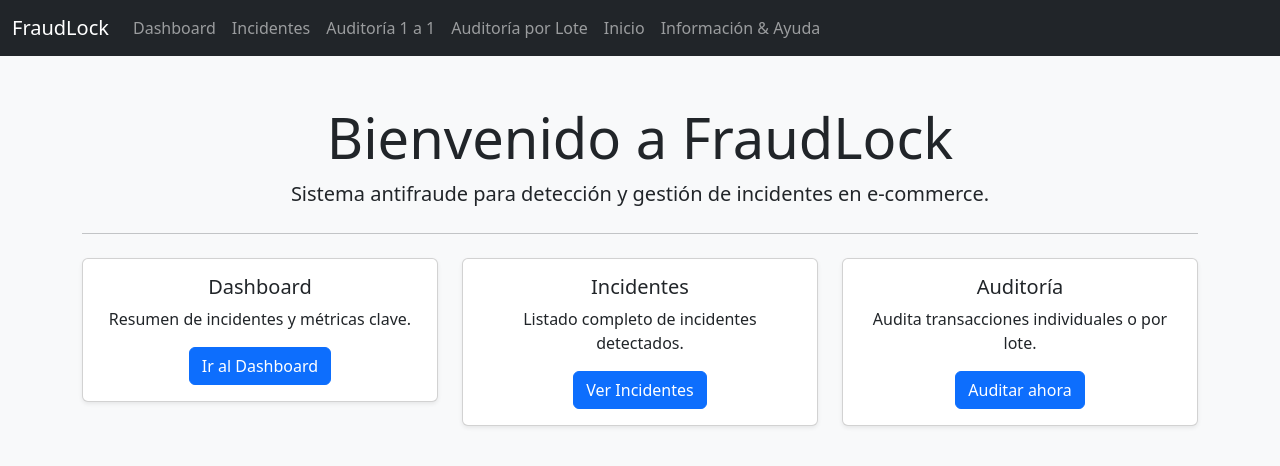
After one commit to Andengineer/MyFraudLock, a Django app: template templates/api/inicio.html in a window 1280 px wide. The commit adds this page. Shown: the top 466 px of the page. Run offline with Django 5.2, Linux system fonts and the light colour scheme; the template is opened without the code that fills it, so the values that code supplies are empty.

Commit message:
1. Pantalla Ayuda 2. Pantalla Inicio

```diff
--- a/api/urls.py
+++ b/api/urls.py
@@ -1,13 +1,13 @@
 from django.urls import path, include
 from rest_framework.routers import DefaultRouter
-from .views import UsuarioViewSet, TransaccionViewSet, IncidenteViewSet, AuditoriaView, dashboard_view, incidentes_view, incidente_detalle_view, auditoria_view, auditoria_lote_view, configuracion_front, ConfiguracionViewSet
+from .views import UsuarioViewSet, TransaccionViewSet, IncidenteViewSet, AuditoriaView, dashboard_view, incidentes_view, \
+    incidente_detalle_view, auditoria_view, auditoria_lote_view, configuracion_front, ConfiguracionViewSet, inicio_view, ayuda_view
 
 router = DefaultRouter()
 router.register(r'usuarios', UsuarioViewSet)
 router.register(r'transacciones', TransaccionViewSet)
 router.register(r'incidentes', IncidenteViewSet)
 router.register(r'configuracion', ConfiguracionViewSet)
-
 
 urlpatterns = [
     path('', include(router.urls)),
@@ -18,4 +18,6 @@ urlpatterns = [
     path('incidentes-listado/', incidentes_view, name='incidentes_listado'),
     path('incidentes/<int:incidente_id>/detalle/', incidente_detalle_view, name='incidente_detalle'),
     path('configuracion-front/', configuracion_front, name='configuracion_front'),
+    path('inicio/', inicio_view, name='inicio'),
+    path('ayuda/', ayuda_view, name='ayuda'),
 ]
--- a/api/views.py
+++ b/api/views.py
@@ -230,3 +230,9 @@ def configuracion_front(request):
         "api/configuracion.html",
         {"config": config, "usuarios": Usuario.objects.all()}
     )
+def inicio_view(request):
+    return render(request, "api/inicio.html")
+
+def ayuda_view(request):
+    config, _ = Configuracion.objects.get_or_create(id=1)
+    return render(request, "api/ayuda.html", {"config": config})
--- a/templates/api/base.html
+++ b/templates/api/base.html
@@ -10,13 +10,16 @@
 <!-- Navbar -->
 <nav class="navbar navbar-expand-lg navbar-dark bg-dark">
     <div class="container-fluid">
-            <a class="navbar-brand" href="{% url 'dashboard' %}">FraudLock</a>
+        <a class="navbar-brand" href="{% url 'inicio' %}">FraudLock</a>
         <div class="collapse navbar-collapse">
             <ul class="navbar-nav me-auto">
                 <li class="nav-item"><a class="nav-link" href="{% url 'dashboard' %}">Dashboard</a></li>
                 <li class="nav-item"><a class="nav-link" href="{% url 'incidentes_listado' %}">Incidentes</a></li>
                 <li class="nav-item"><a class="nav-link" href="{% url 'auditoria_front' %}">Auditoría 1 a 1</a></li>
                 <li class="nav-item"><a class="nav-link" href="{% url 'auditoria_lote' %}">Auditoría por Lote</a></li>
+                <li class="nav-item"><a class="nav-link" href="{% url 'inicio' %}">Inicio</a></li>
+                <li class="nav-item"><a class="nav-link" href="{% url 'ayuda' %}">Información & Ayuda</a></li>
+
             </ul>
         </div>
     </div>
--- /dev/null
+++ b/templates/api/inicio.html
@@ -0,0 +1,40 @@
+{% extends "api/base.html" %}
+{% block title %}Inicio{% endblock %}
+
+{% block content %}
+<div class="text-center mt-5">
+  <h1 class="display-4">Bienvenido a FraudLock</h1>
+  <p class="lead">Sistema antifraude para detección y gestión de incidentes en e-commerce.</p>
+  <hr class="my-4">
+
+  <div class="row mt-4">
+    <div class="col-md-4">
+      <div class="card shadow-sm">
+        <div class="card-body">
+          <h5 class="card-title">Dashboard</h5>
+          <p class="card-text">Resumen de incidentes y métricas clave.</p>
+          <a href="{% url 'dashboard' %}" class="btn btn-primary">Ir al Dashboard</a>
+        </div>
+      </div>
+    </div>
+    <div class="col-md-4">
+      <div class="card shadow-sm">
+        <div class="card-body">
+          <h5 class="card-title">Incidentes</h5>
+          <p class="card-text">Listado completo de incidentes detectados.</p>
+          <a href="{% url 'incidentes_listado' %}" class="btn btn-primary">Ver Incidentes</a>
+        </div>
+      </div>
+    </div>
+    <div class="col-md-4">
+      <div class="card shadow-sm">
+        <div class="card-body">
+          <h5 class="card-title">Auditoría</h5>
+          <p class="card-text">Audita transacciones individuales o por lote.</p>
+          <a href="{% url 'auditoria_front' %}" class="btn btn-primary">Auditar ahora</a>
+        </div>
+      </div>
+    </div>
+  </div>
+</div>
+{% endblock %}
```
Also changed, not shown: templates/api/ayuda.html (added, +31 -0 lines). Lines whose indentation alone changed are shown as unchanged.
